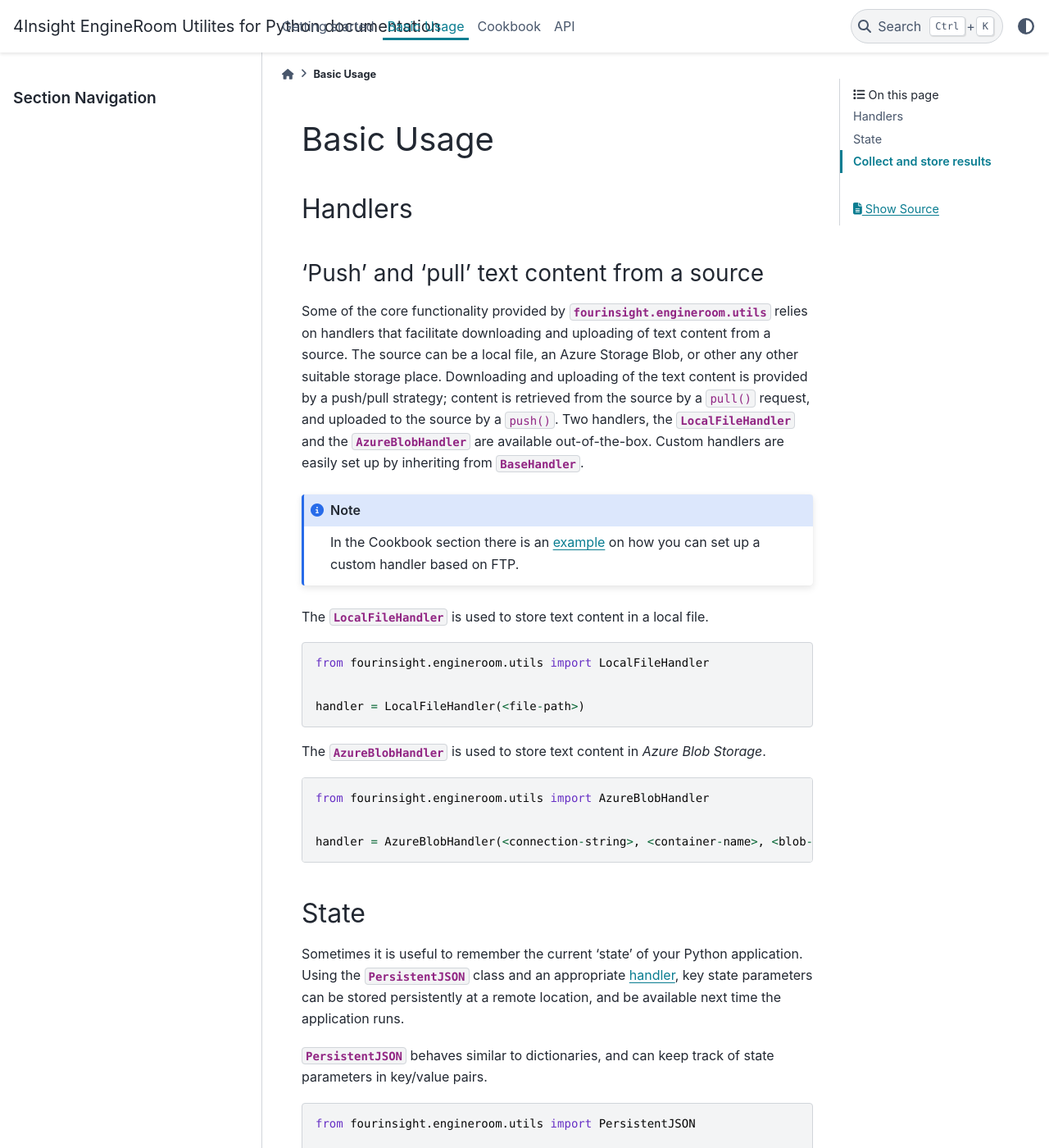
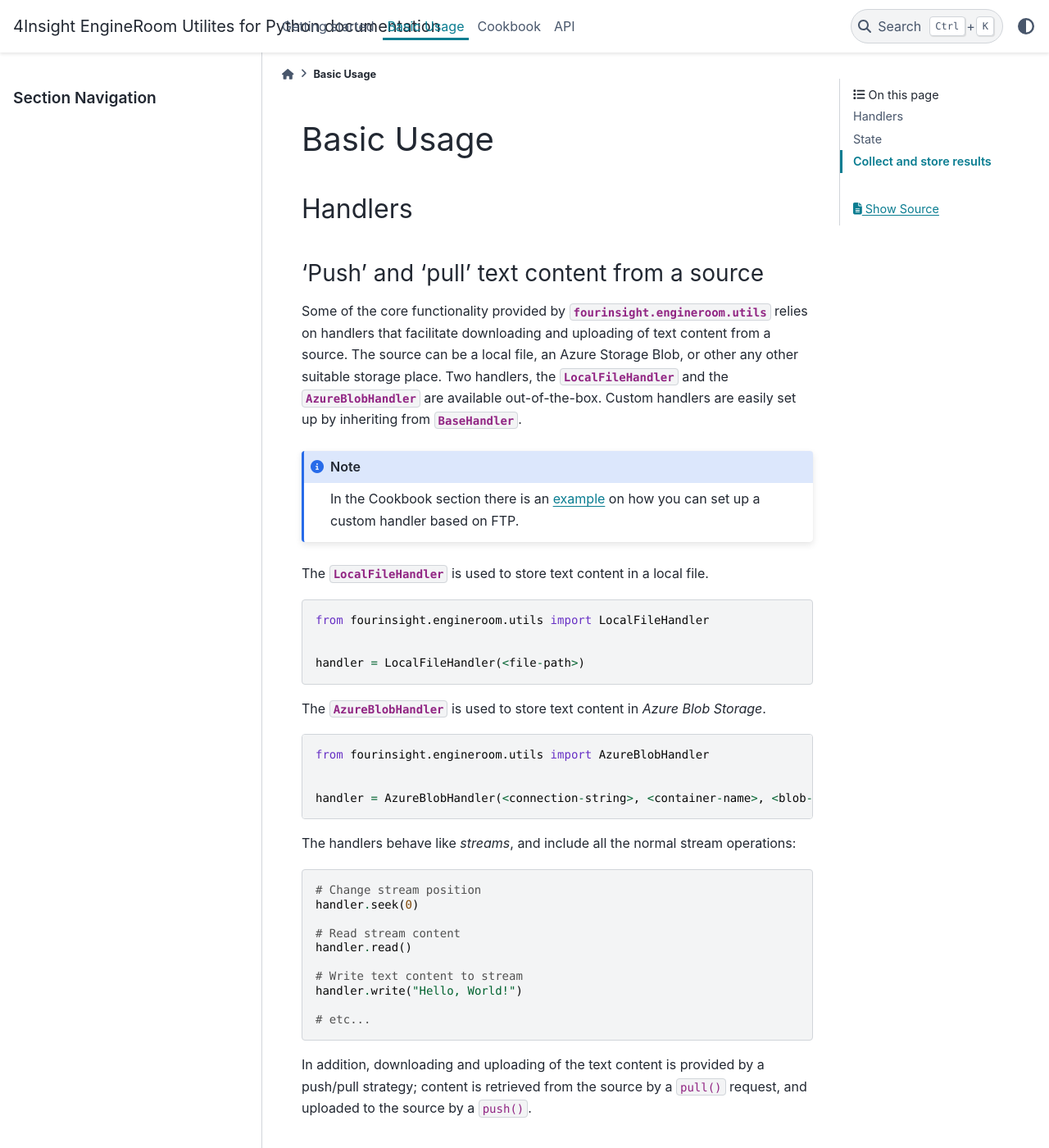
Before and after one commit to 4Subsea/fourinsight-engineroom-utils-python, a Sphinx documentation site: the page built from docs/basic_usage.rst, in a window 1280 px wide and 1400 px high. Shown: the whole window at 82% size. Built offline with Sphinx 7.4.7 and the PyData theme 0.15.4, drawn with Linux system fonts in a browser that asks for light colours.

Commit message:
doc: documentation update

```diff
--- a/docs/basic_usage.rst
+++ b/docs/basic_usage.rst
@@ -41,6 +39,25 @@ The :class:`AzureBlobHandler` is used to store text content in *Azure Blob Stora
 
 
     handler = AzureBlobHandler(<connection-string>, <container-name>, <blob-name>)
+
+The handlers behave like *streams*, and include all the normal stream operations:
+
+.. code-block:: python
+
+    # Change stream position
+    handler.seek(0)
+
+    # Read stream content
+    handler.read()
+
+    # Write text content to stream
+    handler.write("Hello, World!")
+
+    # etc...
+
+In addition, downloading and uploading of the text content is provided by a push/pull
+strategy; content is retrieved from the source by a ``pull()`` request, and uploaded
+to the source by a ``push()``.
 
 
 State
```
Also changed, not shown: other parts of docs/basic_usage.rst (+3 -5 lines).
